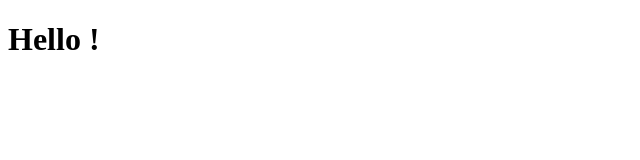
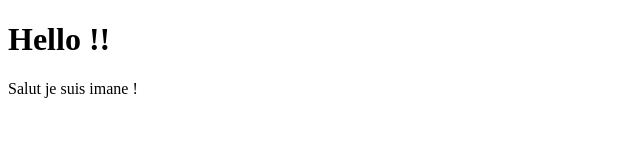
Before and after one commit to Imane-Baali/Git-Tp2, a plain HTML site: page index.html in a window 1280 px wide. Shown: the whole page, without its empty margins (0-640 px from the left). Drawn offline with Linux system fonts and the light colour scheme.

Commit message:
new paragraph

```diff
--- a/index.html
+++ b/index.html
@@ -7,6 +7,7 @@
     <title>Document</title>
 </head>
 <body>
-    <h1> Hello !</h1>
+    <h1> Hello !!</h1>
+    <div> Salut je suis imane !</div>
 </body>
 </html>
```
